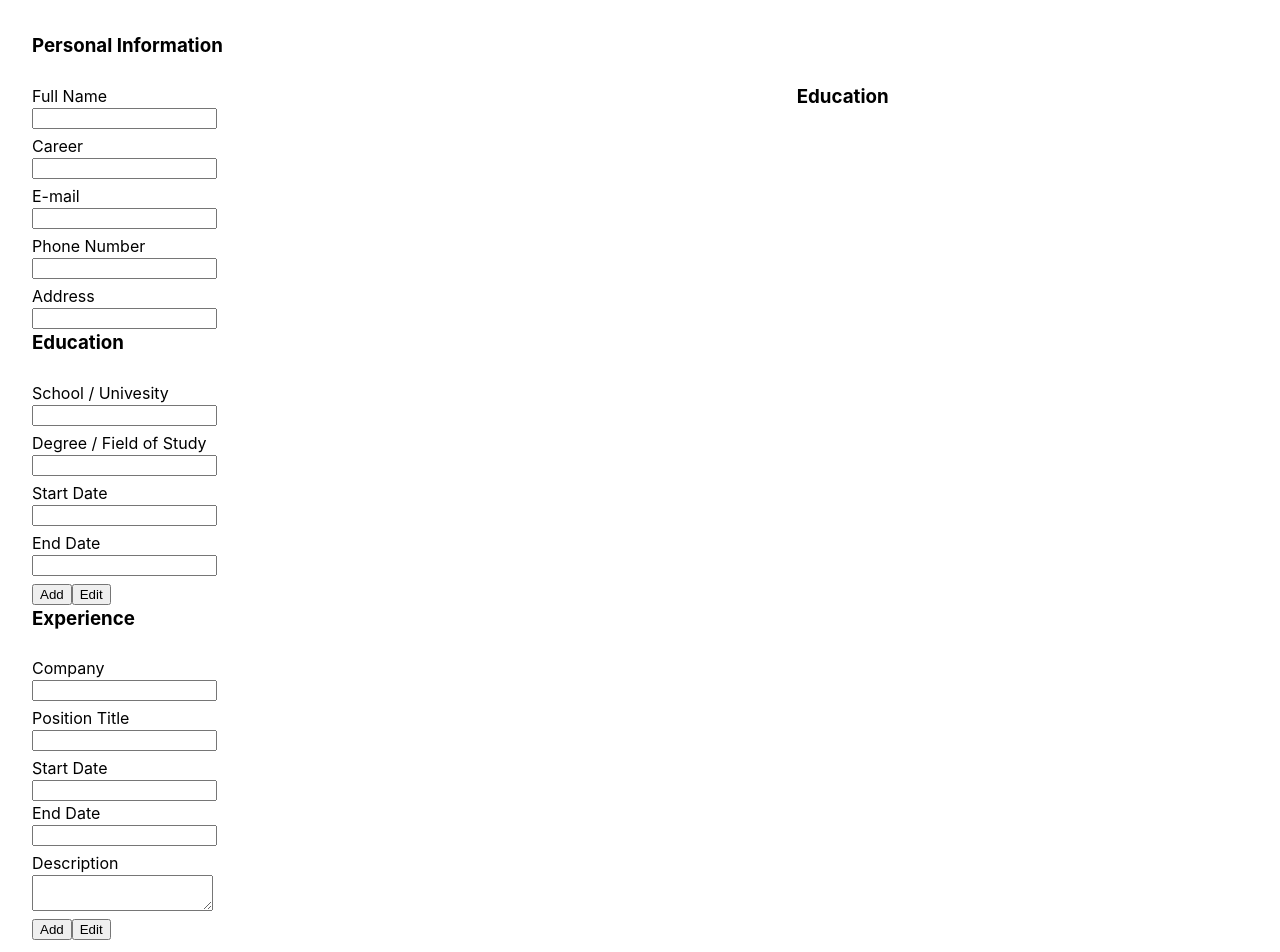
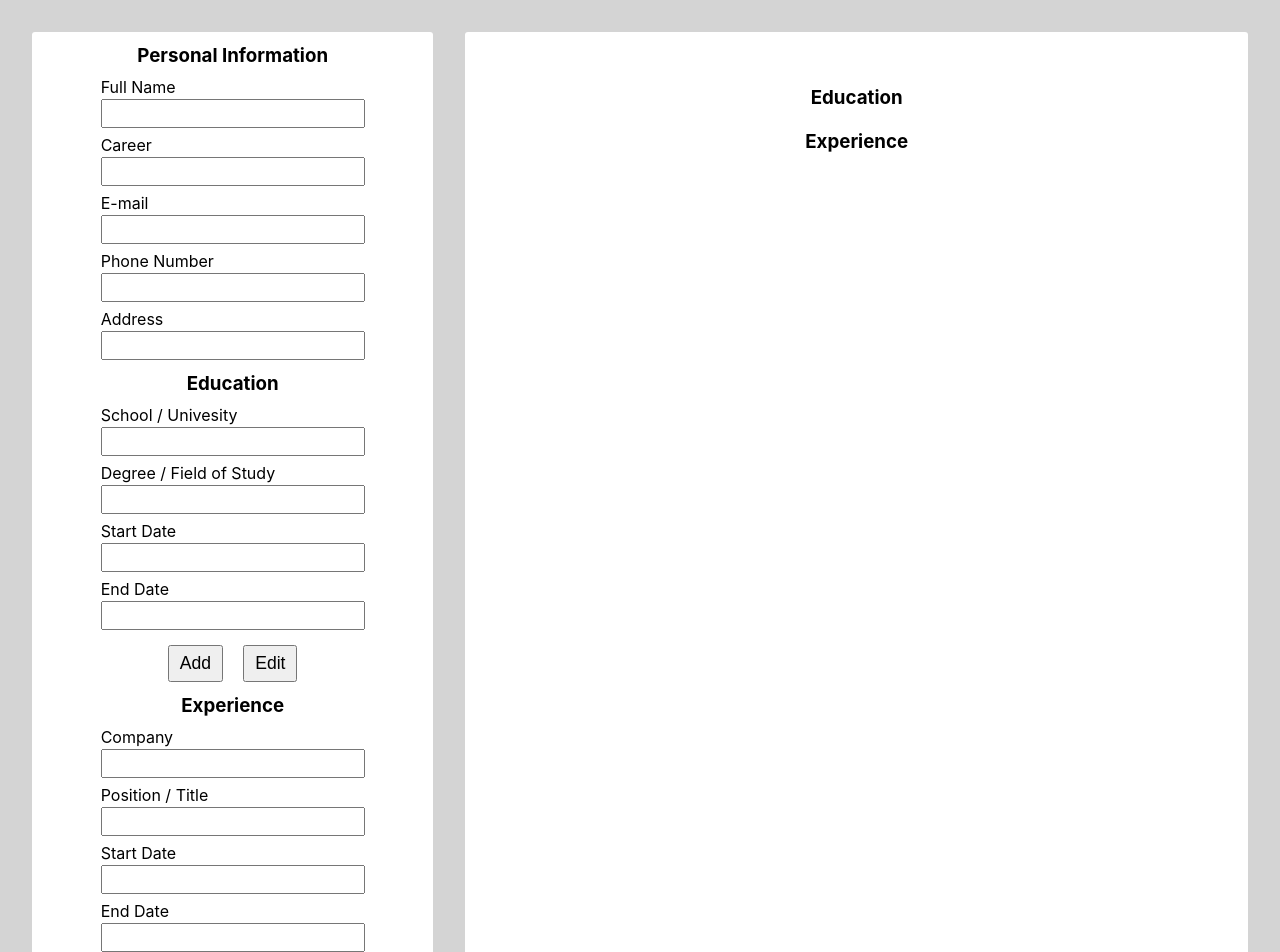
Before and after one commit to mpetkov228/cv-application, a React app: page / in a window 1280 px wide. Shown: the top 952 px of the page. Built offline with nearby package versions, Linux system fonts and the light colour scheme; the HTML template or start-up script is replaced by a standard one.

Commit message:
Display experience form data to page

```diff
--- a/src/App.css
+++ b/src/App.css
@@ -2,14 +2,21 @@
   padding: 2rem;
   display: flex;
   width: 100%;
+  gap: 32px;
+}
+
+.forms {
+  flex: 1;
+  background-color: white;
+  border-radius: 3px;
+  padding: 10px;
 }
 
 .cv {
   flex: 2;
-}
-
-.forms {
-  flex: 1;
+  background-color: white;
+  border-radius: 3px;
+  padding: 10px;
 }
 
 h1 {
@@ -21,10 +28,15 @@ h1 {
 
 h3 {
   text-align: center;
-  margin-top: 0;
+  margin: 0;
 }
 
 .contact-details {
   display: flex;
   justify-content: space-around;
 }
+
+input {
+  padding: 5px;
+  width: 250px;
+}
--- a/src/App.jsx
+++ b/src/App.jsx
@@ -20,7 +20,6 @@ function App() {
     } else if (e.target.id == 'exp') {
       setExperienceInfo(Object.fromEntries(formData));
     }
-    console.log(educationInfo);
   }
 
   return (
@@ -52,6 +51,14 @@ function App() {
           <p>{educationInfo.startDate}</p>
           <p>{educationInfo.endDate}</p>
         </div>
+        <h3>Experience</h3>
+        <div className="experience">
+          <p>{experienceInfo.company}</p>
+          <p>{experienceInfo.positionTitle}</p>
+          <p>{experienceInfo.startDate}</p>
+          <p>{experienceInfo.endDate}</p>
+          <p>{experienceInfo.description}</p>
+        </div>
       </section>
     </>
   )
--- a/src/components/Info.css
+++ b/src/components/Info.css
@@ -1,7 +1,7 @@
 .info {
     display: flex;
     flex-direction: column;
-    align-items: flex-start;
+    align-items: center;
     gap: 5px;
 }
 
@@ -10,3 +10,24 @@ label {
     flex-direction: column;
     text-align: start;
 }
+
+.education {
+    margin-top: 10px;
+    margin-bottom: 10px;
+}
+
+textarea {
+    width: 256px;
+    resize: none;
+}
+
+.buttons {
+    margin-top: 10px;
+    display: flex;
+    gap: 20px;
+}
+
+button {
+    font-size: 1.1rem;
+    padding: 6px 10px;
+}
--- a/src/components/Info.jsx
+++ b/src/components/Info.jsx
@@ -2,7 +2,7 @@ import { useState } from 'react';
 
 import './Info.css';
 import Input from './Input';
-import { education } from './initialState/initialState';
+import { education, experience } from './initialState/initialState';
 
 function Education({ formSubmit }) {
     const [educationInfo, setEducationInfo] = useState(education);
@@ -38,7 +38,7 @@ function Education({ formSubmit }) {
                 value={educationInfo.endDate}
                 onChange={(e) => setEducationInfo({ ...educationInfo, endDate: e.target.value })}
             />
-            <div>
+            <div className="buttons">
                 <button>Add</button>
                 <button type="button">Edit</button>
             </div>
@@ -47,32 +47,44 @@ function Education({ formSubmit }) {
 }
 
 function Experience({ formSubmit }) {
+    const [experienceInfo, setExperienceInfo] = useState(experience);
+
     return (
         <form onSubmit={formSubmit} id="exp" className="info experience">
             <h3>Experience</h3>
-            <label>
-                Company
-                <input type="text" />
-            </label>
-            <label>
-                Position Title
-                <input type="text" />
-            </label>
-            <div className="dates">
-                <label>
-                    Start Date
-                    <input type="text" />
-                </label>
-                <label>
-                    End Date
-                    <input type="text" />
-                </label>
-            </div>
+            <Input
+                id="company"
+                label="Company"
+                type="text"
+                value={experienceInfo.company}
+                onChange={(e) => setExperienceInfo({ ...experienceInfo, company: e.target.value })}
+            />
+            <Input
+                id="positionTitle"
+                label="Position / Title"
+                type="text"
+                value={experienceInfo.positionTitle}
+                onChange={(e) => setExperienceInfo({ ...experienceInfo, positionTitle: e.target.value })}
+            />
+            <Input
+                id="startDate"
+                label="Start Date"
+                type="text"
+                value={experienceInfo.startDate}
+                onChange={(e) => setExperienceInfo({ ...experienceInfo, startDate: e.target.value })}
+            />
+            <Input
+                id="endDate"
+                label="End Date"
+                type="text"
+                value={experienceInfo.endDate}
+                onChange={(e) => setExperienceInfo({ ...experienceInfo, endDate: e.target.value })}
+            />
             <label>
                 Description
-                <textarea></textarea>
+                <textarea name="description"></textarea>
             </label>
-            <div>
+            <div className="buttons">
                 <button>Add</button>
                 <button type="button">Edit</button>
             </div>
--- a/src/index.css
+++ b/src/index.css
@@ -18,4 +18,5 @@ body {
   place-items: center;
   min-width: 320px;
   min-height: 100vh;
+  background-color: rgb(212, 212, 212);
 }
```
